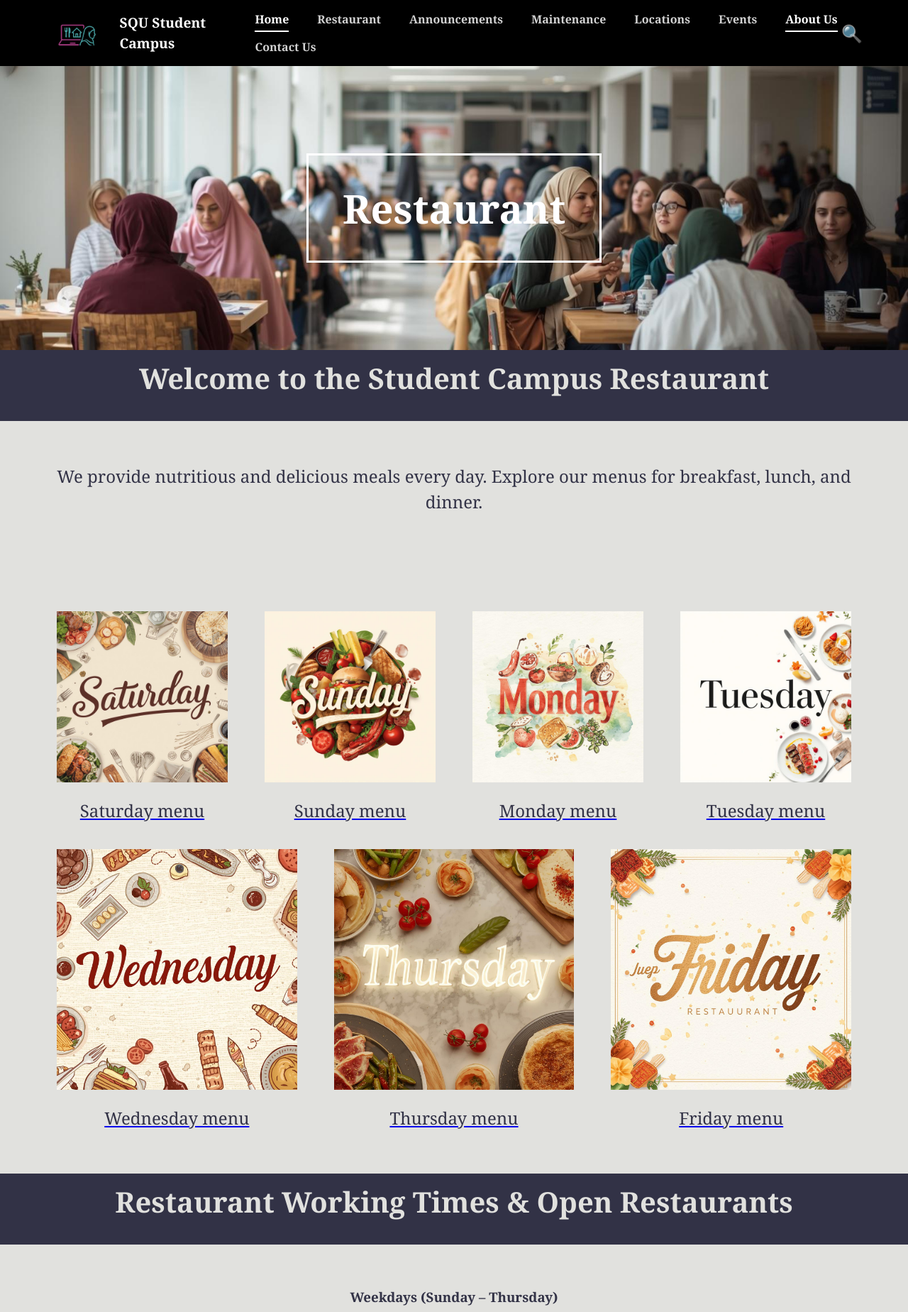
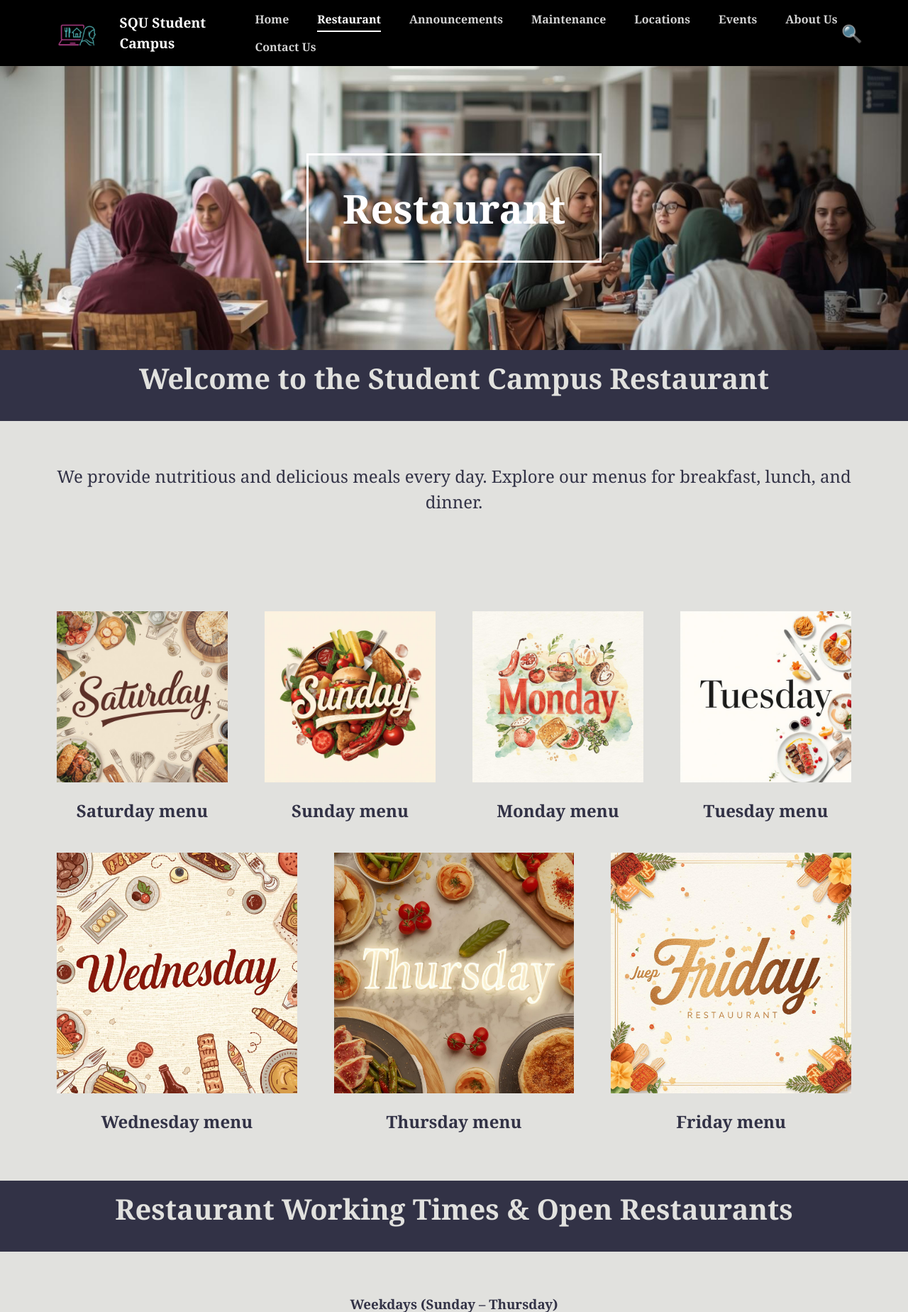
Before and after one commit to Toqa-22/Web-project, a PHP site: page /Restaurant.html in a window 1280 px wide. Shown: the top 1848 px of the page at 71% size. Run offline with PHP 8.4, Linux system fonts and the light colour scheme.

Commit message:
update  class="active" places

```diff
--- a/Web_project/About us.html
+++ b/Web_project/About us.html
@@ -21,7 +21,7 @@
 
             <nav>
                 <ul>
-                    <li><a class="active" href="index.html">Home</a></li>
+                    <li><a href="index.html">Home</a></li>
                     <li><a href="Restaurant.html">Restaurant</a></li>
                     <li><a href="Announcements.html">Announcements</a></li>
                     <li><a href="Maintenance.html">Maintenance</a></li>
--- a/Web_project/Contact Us.html
+++ b/Web_project/Contact Us.html
@@ -20,14 +20,14 @@
 
             <nav>
                 <ul>
-                    <li><a class="active" href="index.html">Home</a></li>
+                    <li><a href="index.html">Home</a></li>
                     <li><a href="Restaurant.html">Restaurant</a></li>
                     <li><a href="Announcements.html">Announcements</a></li>
                     <li><a href="Maintenance.html">Maintenance</a></li>
                     <li><a href="Locations.html">Locations</a></li>
                     <li><a href="Events.html">Events</a></li>
                     <li><a href="About us.html" class="active">About Us</a></li>
-                    <li><a href="Contact Us.html">Contact Us</a></li>
+                    <li><a class="active" href="Contact Us.html">Contact Us</a></li>
                 </ul>
             </nav>
 
--- a/Web_project/Events.html
+++ b/Web_project/Events.html
@@ -19,12 +19,12 @@
 
         <nav>
             <ul>
-                <li><a class="active" href="index.html">Home</a></li>
+                <li><a href="index.html">Home</a></li>
                 <li><a href="Restaurant.html">Restaurant</a></li>
                 <li><a href="Announcements.html">Announcements</a></li>
                 <li><a href="Maintenance.html">Maintenance</a></li>
                 <li><a href="Locations.html">Locations</a></li>
-                <li><a href="Events.html">Events</a></li>
+                <li><a class="active" href="Events.html">Events</a></li>
                 <li><a href="About us.html" class="active">About Us</a></li>
                 <li><a href="Contact Us.html">Contact Us</a></li>
             </ul>
--- a/Web_project/Restaurant.html
+++ b/Web_project/Restaurant.html
@@ -20,13 +20,13 @@
 
             <nav>
                 <ul>
-                    <li><a class="active" href="index.html">Home</a></li>
-                    <li><a href="Restaurant.html">Restaurant</a></li>
+                    <li><a href="index.html">Home</a></li>
+                    <li><a class="active" href="Restaurant.html">Restaurant</a></li>
                     <li><a href="Announcements.html">Announcements</a></li>
                     <li><a href="Maintenance.html">Maintenance</a></li>
                     <li><a href="Locations.html">Locations</a></li>
                     <li><a href="Events.html">Events</a></li>
-                    <li><a href="About us.html" class="active">About Us</a></li>
+                    <li><a href="About us.html">About Us</a></li>
                     <li><a href="Contact Us.html">Contact Us</a></li>
                 </ul>
             </nav>
--- a/Web_project/Style.css
+++ b/Web_project/Style.css
@@ -83,7 +83,13 @@
 }
 
 
-
+a {
+    text-decoration: none;
+    color: rgba(255, 255, 255, 0.822);
+    font-weight: bold;
+    font-size: 1rem;
+    padding-bottom: 5px;
+}
 
 
 /*=================================================================*/
```
